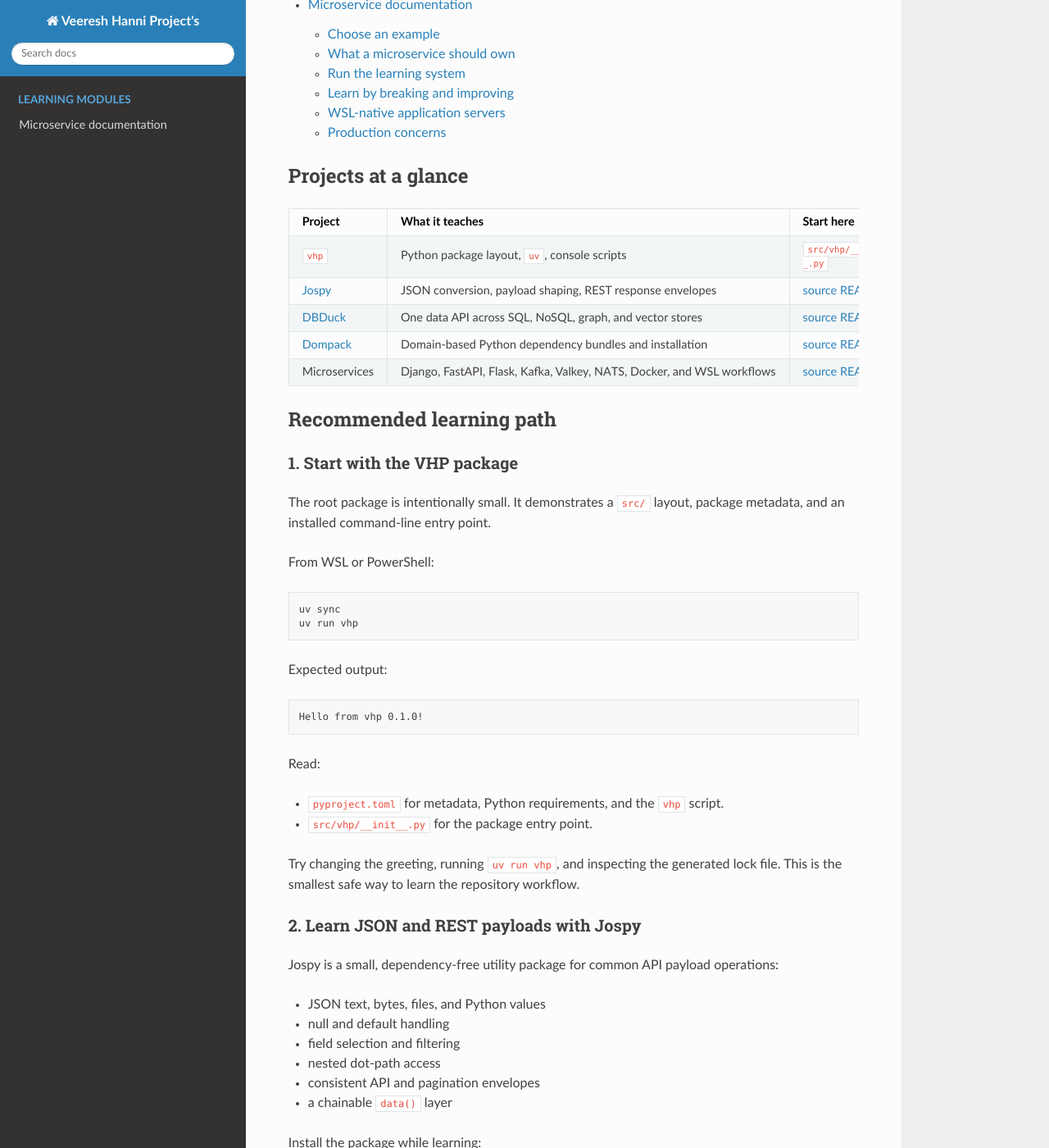
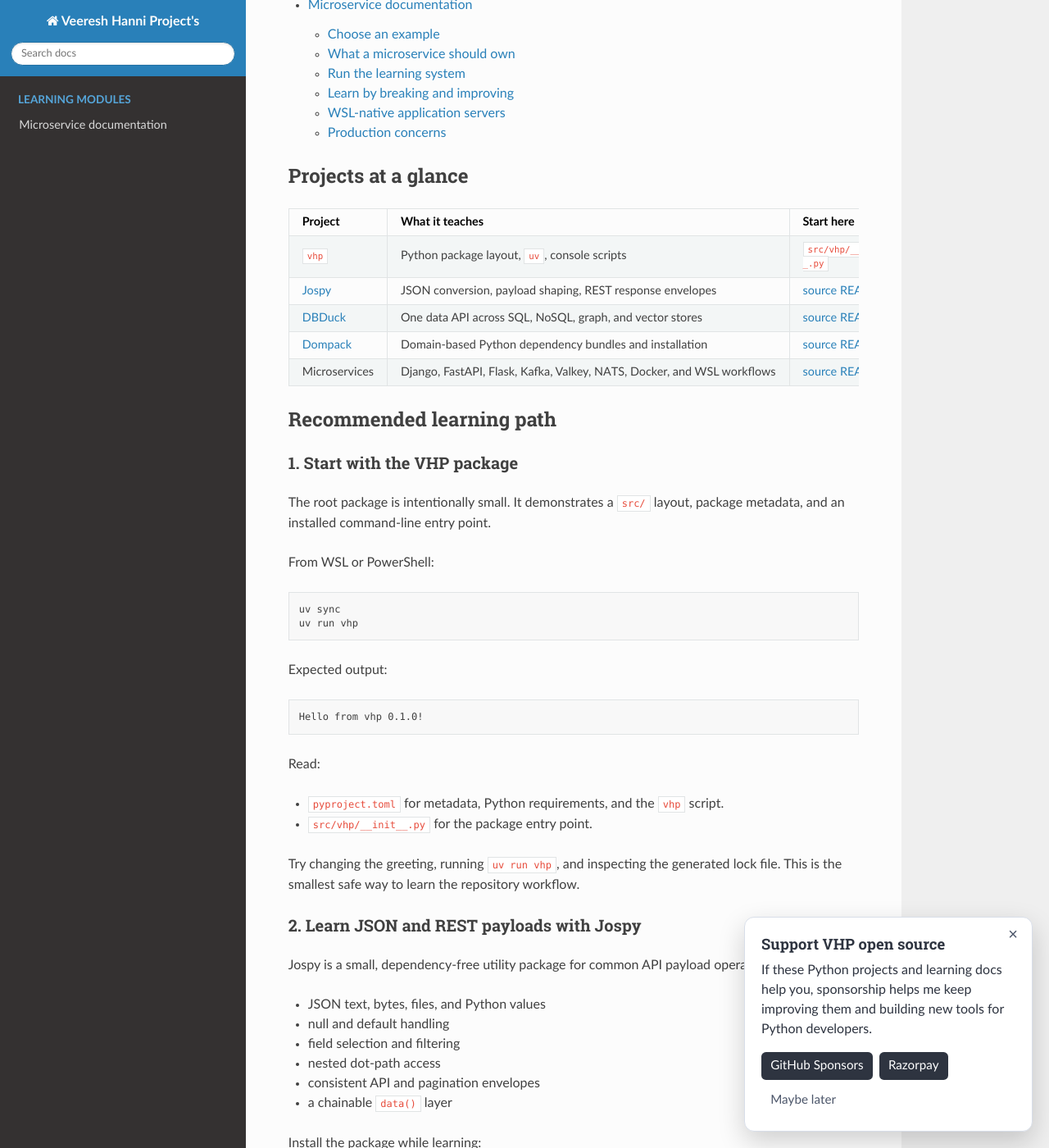
Before and after one commit to Veeresh-Hanni/vhp, a Sphinx documentation site: the page built from docs/index.md, in a window 1280 px wide and 1400 px high, scrolled down 358 px. Shown: the whole window at 82% size. Built offline with Sphinx 7.4.7 and the Read the Docs theme 3.1.0, drawn with Linux system fonts in a browser that asks for light colours.

Commit message:
added sponsor buttons

```diff
--- /dev/null
+++ b/docs/_static/sponsor.css
@@ -0,0 +1,86 @@
+.vhp-sponsor-popup {
+  position: fixed;
+  right: 1.25rem;
+  bottom: 1.25rem;
+  z-index: 1000;
+  width: min(22rem, calc(100vw - 2rem));
+  padding: 1.25rem;
+  border: 1px solid #d8dee9;
+  border-radius: 0.75rem;
+  background: #ffffff;
+  box-shadow: 0 0.75rem 2rem rgba(0, 0, 0, 0.18);
+  color: #2e3440;
+  font-size: 0.95rem;
+}
+
+.vhp-sponsor-popup[hidden] {
+  display: none;
+}
+
+.vhp-sponsor-popup h2 {
+  margin: 0 2rem 0.5rem 0;
+  color: #2e3440;
+  font-size: 1.15rem;
+}
+
+.vhp-sponsor-popup p {
+  margin: 0 0 1rem;
+  line-height: 1.5;
+}
+
+.vhp-sponsor-popup-actions {
+  display: flex;
+  flex-wrap: wrap;
+  gap: 0.5rem;
+}
+
+.vhp-sponsor-popup-actions a,
+.vhp-sponsor-popup-dismiss {
+  display: inline-block;
+  border: 0;
+  border-radius: 0.35rem;
+  padding: 0.5rem 0.7rem;
+  font: inherit;
+  text-decoration: none;
+  cursor: pointer;
+}
+
+.vhp-sponsor-popup-actions a {
+  background: #2e3440;
+  color: #ffffff;
+}
+
+.vhp-sponsor-popup-actions a:hover,
+.vhp-sponsor-popup-actions a:focus {
+  background: #4c566a;
+  color: #ffffff;
+}
+
+.vhp-sponsor-popup-dismiss {
+  background: transparent;
+  color: #4c566a;
+}
+
+.vhp-sponsor-popup-dismiss:hover,
+.vhp-sponsor-popup-dismiss:focus {
+  text-decoration: underline;
+}
+
+.vhp-sponsor-popup-close {
+  position: absolute;
+  top: 0.55rem;
+  right: 0.7rem;
+  border: 0;
+  background: transparent;
+  color: #4c566a;
+  font-size: 1.25rem;
+  line-height: 1;
+  cursor: pointer;
+}
+
+@media (max-width: 480px) {
+  .vhp-sponsor-popup {
+    right: 0.75rem;
+    bottom: 0.75rem;
+  }
+}
--- /dev/null
+++ b/docs/_static/sponsor.js
@@ -0,0 +1,52 @@
+(function () {
+  "use strict";
+
+  var storageKey = "vhp-sponsor-popup-dismissed";
+  var popup;
+
+  function dismiss() {
+    if (!popup) {
+      return;
+    }
+    popup.hidden = true;
+    try {
+      window.sessionStorage.setItem(storageKey, "1");
+    } catch (error) {
+      // Private browsing can disable sessionStorage; hiding still works.
+    }
+  }
+
+  function createPopup() {
+    try {
+      if (window.sessionStorage.getItem(storageKey) === "1") {
+        return;
+      }
+    } catch (error) {
+      // Continue without persistence when storage is unavailable.
+    }
+
+    popup = document.createElement("aside");
+    popup.className = "vhp-sponsor-popup";
+    popup.setAttribute("aria-labelledby", "vhp-sponsor-title");
+    popup.setAttribute("role", "complementary");
+    popup.innerHTML =
+      '<button class="vhp-sponsor-popup-close" type="button" aria-label="Close sponsor message">&times;</button>' +
+      '<h2 id="vhp-sponsor-title">Support VHP open source</h2>' +
+      "<p>If these Python projects and learning docs help you, sponsorship helps me keep improving them and building new tools for Python developers.</p>" +
+      '<div class="vhp-sponsor-popup-actions">' +
+      '<a href="https://github.com/sponsors/Veeresh-Hanni" target="_blank" rel="noopener noreferrer">GitHub Sponsors</a>' +
+      '<a href="https://razorpay.me/@veereshhanni" target="_blank" rel="noopener noreferrer">Razorpay</a>' +
+      '<button class="vhp-sponsor-popup-dismiss" type="button">Maybe later</button>' +
+      "</div>";
+
+    popup.querySelector(".vhp-sponsor-popup-close").addEventListener("click", dismiss);
+    popup.querySelector(".vhp-sponsor-popup-dismiss").addEventListener("click", dismiss);
+    document.body.appendChild(popup);
+  }
+
+  if (document.readyState === "loading") {
+    document.addEventListener("DOMContentLoaded", createPopup);
+  } else {
+    createPopup();
+  }
+})();
--- a/docs/conf.py
+++ b/docs/conf.py
@@ -17,6 +17,8 @@
 html_theme = "sphinx_rtd_theme"
 html_title = "VHP Learning Guide"
 html_static_path = ["_static"]
+html_css_files = ["sponsor.css"]
+html_js_files = ["sponsor.js"]
 
 myst_enable_extensions = [
     "colon_fence",
```
